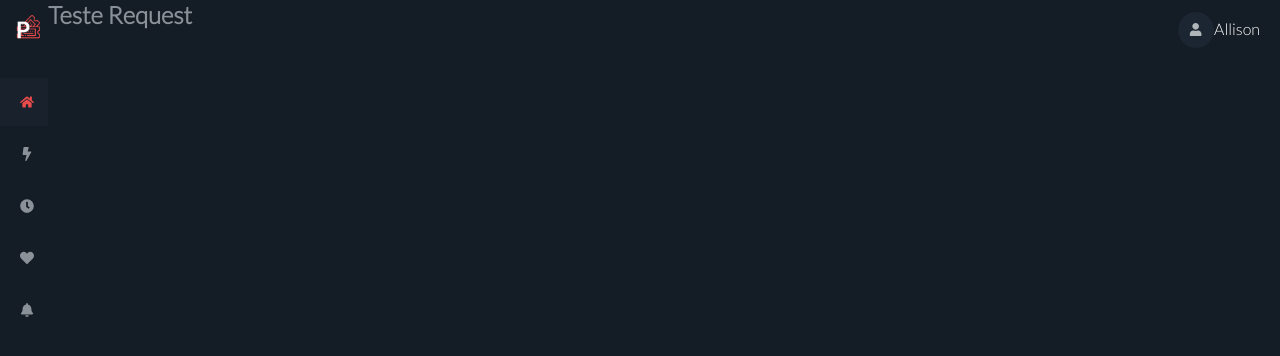
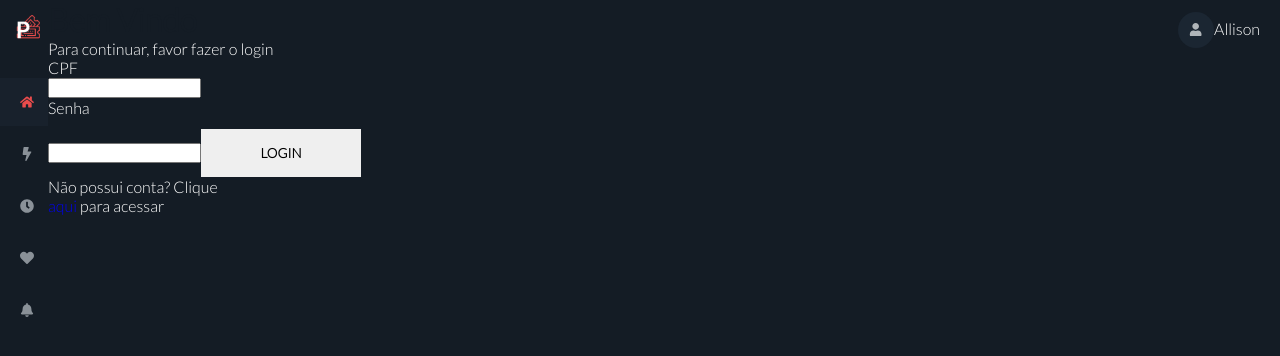
Before and after one commit to allisonjulioo/TicketsOnline, a React (Create React App) app: page /login in a window 1280 px wide. Shown: the top 356 px of the page. Built offline with nearby package versions, Linux system fonts and the light colour scheme; no server answers.

Commit message:
Tela Cadastro / Login -> Criação das rotas

```diff
--- /dev/null
+++ b/src/pages/Auth/Login/index.jsx
@@ -0,0 +1,70 @@
+import React, { useEffect, useState } from "react";
+import {Link} from 'react-router-dom';
+import './styles.scss';
+import Button from '@/components/Button';
+import logosm from '@/assets/logo.png';
+
+export default () => {
+    const [cpf, setCPF] = useState("");
+    const [password, setPassword] = useState("");
+
+    function login(event) {
+        event.preventDefault();
+        console.log(cpf,password);
+    };
+
+    return (
+        <div id="auth-login">
+            <h1>Bem Vindo</h1>
+            <p>Para continuar, favor fazer o login</p>
+
+            <form onSubmit={login}>
+                <label><p>CPF</p>
+                    <input type="text" value={cpf} onChange={(event) => setCPF(event.target.value)}  name="" id=""/>
+                </label>
+                <label><p>Senha</p>
+                    <input type="password" value={password} onChange={(event) => setPassword(event.target.value)} name="" id=""/>
+                </label>
+                <Button>
+                    Login
+                </Button>
+
+
+                <p>Não possui conta? Clique</p><Link to="/register">aqui</Link> para acessar
+            </form>
+        </div>
+    );
+}
+/*
+export default () => {
+    const s = async ()  => {
+        const resposta = await fetch("http://localhost:4567/addFilme",
+        {
+            method: "POST",
+            headers: {
+                Accept: "application/json",
+                "Content-Type": "application/json"
+            },
+            body: JSON.stringify({
+                "title":"sonic",
+                "year": "2020",
+                "releaseData": "2020-05-10",
+                "finalDate": "2020-07-12"
+            })
+        })
+
+        const data = await resposta.json();
+        console.log(data)
+    }
+
+    useEffect(() => {s()},[]);
+
+    return (
+        <div className="container"><h2>
+
+            Teste Request
+
+
+            </h2></div>
+    );
+}*/
--- /dev/null
+++ b/src/pages/Auth/Register/index.jsx
@@ -0,0 +1,75 @@
+import React, { useEffect, useState } from "react";
+import { Link } from 'react-router-dom';
+import './styles.scss';
+import Button from '@/components/Button';
+import logosm from '@/assets/logo.png';
+
+export default () => {
+    const [cpf, setCPF] = useState("");
+    const [name, setName] = useState("");
+    const [password, setPassword] = useState("");
+    const [adress, setAdress] = useState("");
+    const [birth, setBirth] = useState("");
+    const [sex, setSex] = useState("");
+
+    async function register(event) {
+        event.preventDefault();
+
+        const resposta = await fetch("http://localhost:4567/addUsuario",
+            {
+                method: "POST",
+                headers: {
+                    Accept: "application/json",
+                    "Content-Type": "application/json"
+                },
+                body: JSON.stringify({
+                    "cpf": cpf,
+                    "name": name,
+                    "adress": adress,
+                    "password": password,
+                    "birth": birth,
+                    "sex": sex
+                })
+            })
+
+        alert("Usuario Criado com Sucesso");
+    };
+
+    return (
+        <div id="auth-register">
+            <h1>Bem Vindo ao Cadastro</h1>
+            <p>Com o cadastro, você tem mais comodidade para realizar suas escolhas !</p>
+            <p>Para isso, precisamos que você informe as informações abaixo:</p>
+
+            <form onSubmit={register}>
+                <label><p>Nome Completo</p>
+                    <input placeholder="Insira seu Nome Completo" type="text" value={name} onChange={(event) => setName(event.target.value)} name="" id="" />
+                </label>
+                <label><p>CPF</p>
+                    <input placeholder="Insira seu CPF" type="text" value={cpf} onChange={(event) => setCPF(event.target.value)} name="" id="" />
+                </label>
+                <label><p>Senha</p>
+                    <input placeholder="Insira sua senha" type="password" value={password} onChange={(event) => setPassword(event.target.value)} name="" id="" />
+                </label>
+                <label><p>Endereço</p>
+                    <input placeholder="Insira seu endereço" type="text" value={adress} onChange={(event) => setAdress(event.target.value)} name="" id="" />
+                </label>
+                <label><p>Data Nascimento</p>
+                    <input placeholder="Insira sua Data de Nascimento" type="text" value={birth} onChange={(event) => setBirth(event.target.value)} name="" id="" />
+                </label>
+                <label>
+                    <p>Sexo</p>
+                    <select name="" id="" onChange={(event) => setSex(event.target.value)}>
+                        <option> -- Selecione o sexo -- </option>
+                        <option value="M">Masculino</option>
+                        <option value="F">Feminino</option>
+                    </select>
+                </label>
+                <br></br><br></br><br></br>
+                <Button>
+                    Realizar Cadastro
+                </Button>
+            </form>
+        </div>
+    );
+}
--- a/src/pages/Auth/index.jsx
+++ /dev/null
@@ -1,37 +0,0 @@
-import React, {useEffect} from "react";
-import './styles.scss';
-
-
-
-export default () => {
-    const s = async ()  => {
-        const resposta = await fetch("http://localhost:4567/addFilme",
-        {
-            method: "POST",
-            headers: {
-                Accept: "application/json",
-                "Content-Type": "application/json"
-            },
-            body: JSON.stringify({
-                "title":"sonic",
-                "year": "2020",
-                "releaseData": "2020-05-10",
-                "finalDate": "2020-07-12"
-            })
-        })
-
-        const data = await resposta.json();
-        console.log(data)
-    }
-
-    useEffect(() => {s()},[]);
-
-    return (
-        <div className="container"><h2>
-
-            Teste Request
-
-
-            </h2></div>
-    );
-}
--- a/src/routes/index.jsx
+++ b/src/routes/index.jsx
@@ -3,14 +3,16 @@ import { BrowserRouter, Route, Switch } from "react-router-dom";
 
 import Home from "@/pages/Home";
 import Single from "@/pages/Single";
-import Auth from "@/pages/Auth";
+import AuthLogin from "@/pages/Auth/Login";
+import AuthRegister from "@/pages/Auth/Register";
 
 const Routes = () => (
   <BrowserRouter>
     <Switch>
       <Route path="/" exact component={Home} />
       <Route path="/movie/:id" component={Single} />
-      <Route path="/login" component={Auth} />
+      <Route path="/login" component={AuthLogin} />
+      <Route path="/register" component={AuthRegister} />
       <Route path="**" component={Home} />
     </Switch>
   </BrowserRouter>
```
Also changed, not shown: src/pages/Auth/Login/styles.scss (renamed from src/pages/Auth/styles.scss), src/pages/Auth/Register/styles.scss (added), 1 other file (tests, documents, lock files or other folders).
